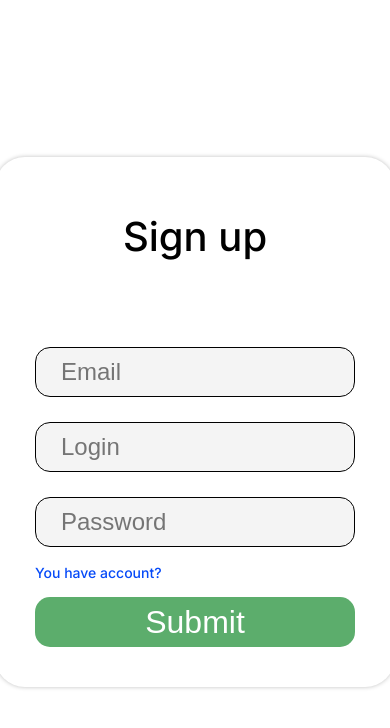
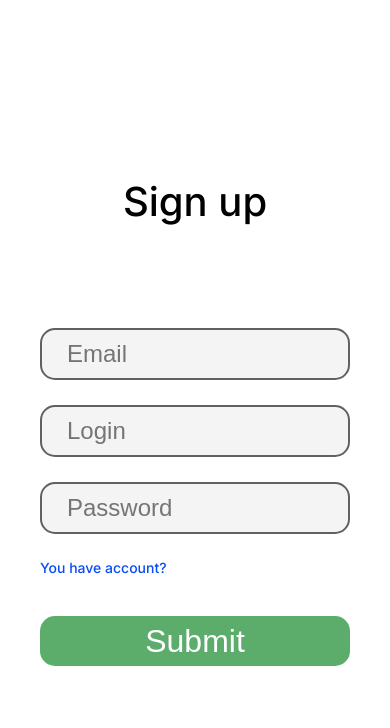
Before and after one commit to BrSTU-2022-practice-ToDoCalendar/ToDoCalendar_frontend, a React (Create React App) app: page /sign-up in a window 390 px wide. Shown: the top 728 px of the page. Built offline with nearby package versions, Linux system fonts and the light colour scheme.

Commit message:
#26 : CSS added for mobile for SignUp page

```diff
--- a/src/pages/SignUp/SignUp.jsx
+++ b/src/pages/SignUp/SignUp.jsx
@@ -1,28 +1,19 @@
-import style from './SignUp.module.css';
 import { Link } from 'react-router-dom';
+
+import styles from './SignUp.module.css';
 
 function SignUp() {
   return (
-    <>
-      <div className={style.window}>
-        <main className={style.main}>
-          <h2 className={style.h2}>Sign up</h2>
-          <form action="">
-            <input type="email" className={style.input} placeholder={'Email'} />
-            <input type="text" className={style.input} placeholder={'Login'} />
-            <input
-              type="password"
-              className={style.input}
-              placeholder={'Password'}
-            />
-            <Link to={'/sing-in'} className={style.Link}>
-              You have account?
-            </Link>
-            <button className={style.button}>Submit</button>
-          </form>
-        </main>
-      </div>
-    </>
+    <div className={styles.background}>
+      <form className={styles.form} action="">
+        <h2>Sign up</h2>
+        <input type="email" placeholder={'Email'} />
+        <input type="text" placeholder={'Login'} />
+        <input type="password" placeholder={'Password'} />
+        <Link to={'/sign-in'}>You have account?</Link>
+        <button>Submit</button>
+      </form>
+    </div>
   );
 }
 
--- a/src/pages/SignUp/SignUp.module.css
+++ b/src/pages/SignUp/SignUp.module.css
@@ -1,73 +1,91 @@
-.window {
+.background {
+  width: 100%;
+  height: 100%;
   display: flex;
-    left: 0;
-    top: 0;
-    justify-content: center;
-    align-items: center;
-    height: 100%;
-    width: 100%;
-    position: absolute;
-    background-color: rgba(255, 255, 255, 0.95);
-}
-
-.main {
-    display: block;
-    width: 400px;
-    height: 530px;
-    background: #FFFFFF;
-    box-shadow: 0px 0px 4px rgba(0, 0, 0, 0.25);
-    border-radius: 30px;
-}
-
-.h2 {
-    font-weight: 500;
-    font-size: 40px;
-    line-height: 48px;
-    display: flex;
-    height: 80px;
-    margin: 40px 100px 45px 100px;
   justify-content: center;
   align-items: center;
 }
 
-.input {
-    margin: 25px 40px 0px 40px;
+.form {
+  width: calc(400px - 40px * 2);
+  border-radius: 30px;
+  padding: 40px;
+}
+
+/* Форма на компьютере */
+@media (min-width: 762px) {
+  .form {
+    box-shadow: 0px 0px 4px rgba(0, 0, 0, 0.25);
+  }
+}
+
+.form h2 {
+  height: 80px;
+  margin: 0;
+  padding-bottom: 70px;
+  text-align: center;
+
+  font-weight: 500;
+  font-size: 40px;
+  line-height: 48px;
+}
+
+.form input {
+  width: calc(100% - 25px - 2px * 2);
+  height: 48px;
+  margin-bottom: 25px;
   padding: 0 0 0 25px;
-    width: 293px;
-    height: 48px;
+
   background: rgba(217, 217, 217, 0.3);
-    border: 1px solid #000000;
+  border: 2px solid rgba(0, 0, 0, 0.6);
   border-radius: 15px;
   color: black;
+
   font-weight: 500;
   font-size: 24px;
   line-height: 29px;
 }
 
-.Link {
+.form input:hover {
+  background-color: #fff;
+  border: 2px solid black;
+}
+
+.form a {
+  display: block;
+
   text-decoration: none;
+
   font-weight: 500;
   font-size: 14px;
   line-height: 17px;
-    display: flex;
-    align-items: center;
-    color: #064AF8;
-    width: 130px;
-    height: 34px;
-    margin: 8px 40px 8px 40px;
+
+  color: #064af8;
+  margin-bottom: 40px;
 }
 
-.button {
+.form a:hover {
+  text-decoration: underline;
+}
+
+.form button {
   display: block;
-    width: 320px;
+  width: 100%;
   height: 50px;
-    background: #5CAD6C;
+  margin-top: 8px;
+
+  border: 2px solid var(--current-task-color);
+  color: #ffffff;
+  background: var(--current-task-color);
+
   border-radius: 15px;
-    border: 0px;
-    padding: 0;
+
   font-weight: 500;
   font-size: 32px;
   line-height: 39px;
-    color: #FFFFFF;
-    margin: 8px 40px 40px 40px;
 }
+
+.form button:hover {
+  color: var(--current-task-color);
+  background: transparent;
+}
```
Lines whose indentation alone changed are shown as unchanged.
